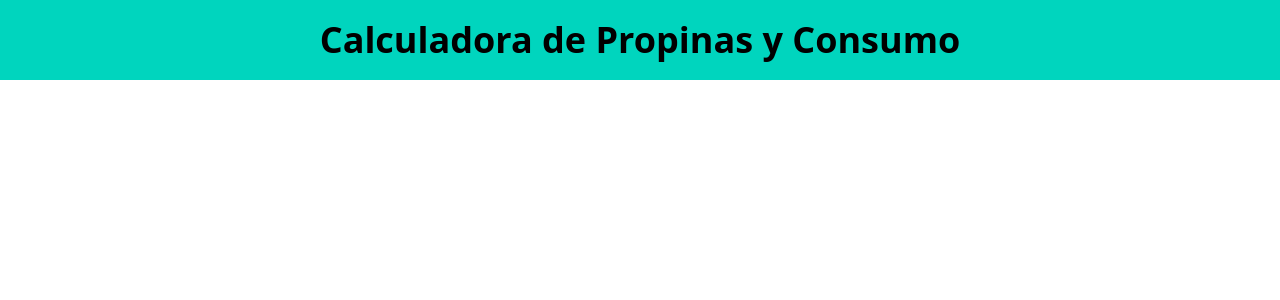
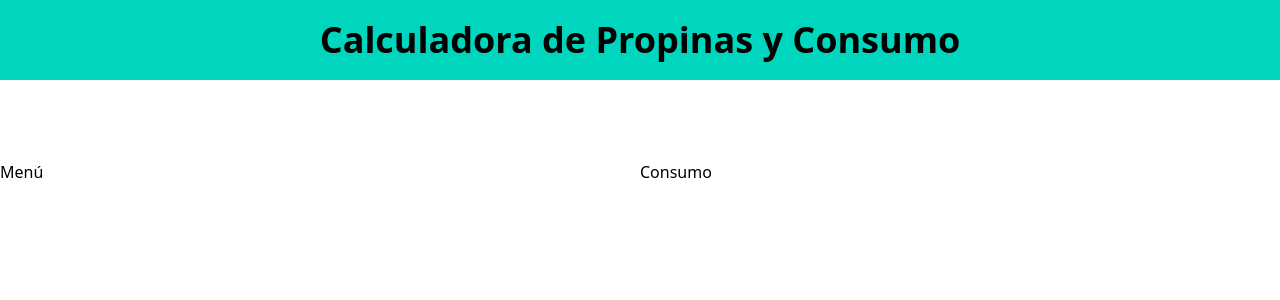
Before and after one commit to fperez15/calculadora_propinas, a React (Vite) app: page / in a window 1280 px wide. Shown: the top 300 px of the page. Built offline with nearby package versions, Linux system fonts and the light colour scheme.

Commit message:
Styles: Contenedores

```diff
--- a/src/App.tsx
+++ b/src/App.tsx
@@ -8,6 +8,19 @@
     <header className="bg-teal-400 py-5">
       <h1 className="text-center text-4xl font-black"> Calculadora de Propinas y Consumo</h1>
     </header>
+
+    <main className="max-w-7xl mx-auto py-20 grid md:grid-cols-2">
+      <div>
+        <h2 className="">Menú</h2>
+
+      </div>
+
+      <div>
+        <h2>Consumo</h2>
+
+      </div>
+
+    </main>
     </>
   )
 }
```
